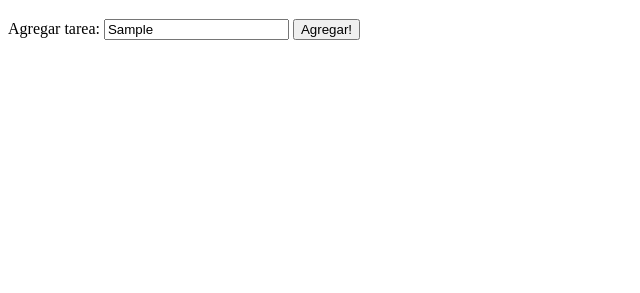
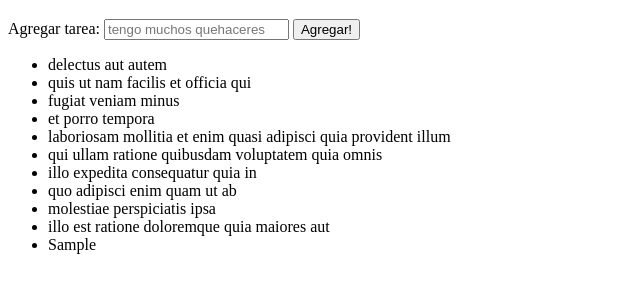
Before and after one commit to Esosdiaz/proyecto-finals2, a plain HTML site: page index.html in a window 1280 px wide. Both pictures are taken after typing "Sample" into the empty fields and a click on the button "Agregar!". Shown: the part 61-354 px from the top of the page, without its empty margins (0-640 px from the left). Drawn offline with Linux system fonts and the light colour scheme.

Commit message:
arreglado json

```diff
--- a/assets/js/main.js
+++ b/assets/js/main.js
@@ -1202,18 +1202,27 @@ var res =[
 ]
 
 function filtrarTareas(){
-  tareasFiltradas = []
+  var tareasFiltradas = []
+  var cont = document.getElementById("tareas-nuevas"); //manda a imprimir al div vacio con el nombre correspondiente
+
   for (var i = 0; i < 10; i++) {
-  tareasFiltradas.push(res[i].title);
- document.write ("<li>"+tareasFiltradas[i]+"</li>")
-};
+  tareasFiltradas.push(res[i].title)
+  cont.innerHTML += "<li>"+tareasFiltradas[i]+"</li>"
+}
+}
+
+function Tarea(userId, id, title, completed){
+  this.userId = userId;
+  this.id = id;
+  this.title = title;
+  this.completed = completed;
 }
 
 function agregarTareas(){//PARA IMPRIMIR TAREAS NUEVAS
   var input = document.getElementById("agregar-tarea"); //agarra el input del correo y lo asigna a una variable
 
   var contTareas = document.getElementById("tareas-nuevas"); //manda a imprimir al div vacio con el nombre correspondiente
-  contTareas.innerHTML += "<li>"input.value +"</li>";
+  contTareas.innerHTML += "<li>"+input.value +"</li>";
 
   input.value = ""; //para vaciar
 }
--- a/index.html
+++ b/index.html
@@ -6,14 +6,14 @@
 </head>
 <body>
 	<h1>To-do list</h1>
-	<div id="lista-tareas">
-	</div>
+	<ul id="lista-tareas">
+	</ul>
 
 
 	<label for="email">Agregar tarea: </label>
 	<input type="text" id="agregar-tarea" placeholder= "tengo muchos quehaceres">
 	<button type = "button" id="boton-agregar" onclick="agregarTareas(); return false"> Agregar! </button>
-	</a>	<div id="tareas-nuevas"></div>
+	</a>	<ul id="tareas-nuevas"></ul>
 
 
 
```
